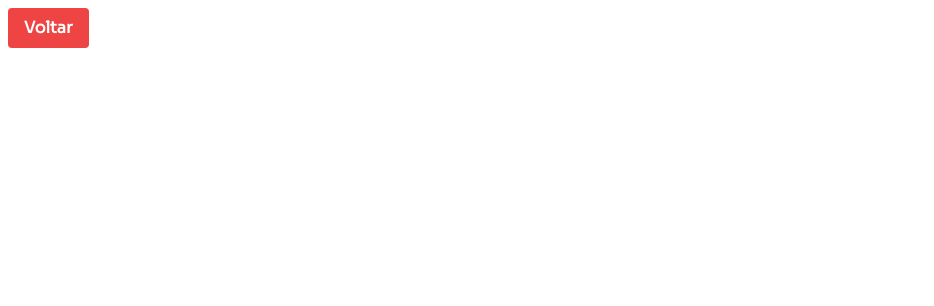
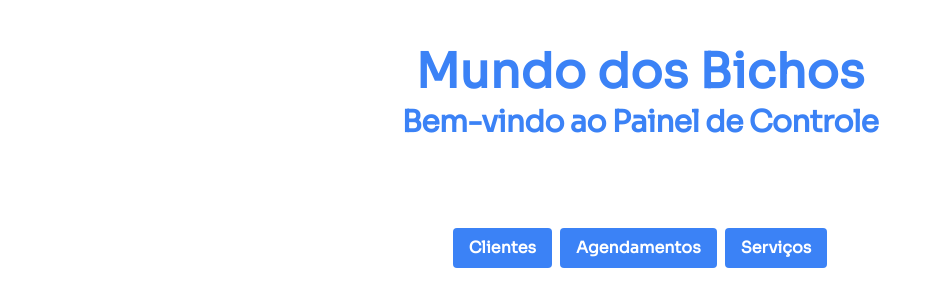
Before and after one commit to maccuci/mundo-dos-bichos, a React (Vite) app: page /clients in a window 1280 px wide. Shown: the top 306 px of the page, without its empty margins (0-934 px from the left). Built offline with nearby package versions, Linux system fonts and the light colour scheme.

Commit message:
testing and remove routes system

```diff
--- a/electron/main/index.ts
+++ b/electron/main/index.ts
@@ -42,6 +42,7 @@ const url = process.env.VITE_DEV_SERVER_URL
 const indexHtml = join(process.env.DIST, 'index.html')
 
 Menu.setApplicationMenu(null)
+
 async function createWindow() {
   win = new BrowserWindow({
     title: 'Mundo dos Bichos',
@@ -74,7 +75,8 @@ async function createWindow() {
   update(win)
 }
 
-app.whenReady().then(createWindow)
+// app.whenReady().then(createWindow)
+app.on('ready', createWindow)
 
 app.on('window-all-closed', () => {
   win = null
--- a/package.json
+++ b/package.json
@@ -4,6 +4,7 @@
   "main": "dist-electron/main/index.js",
   "description": "Electron Vite React boilerplate.",
   "author": "Maccuci",
+  "homepage": "./index.html",
   "license": "MIT",
   "private": true,
   "debug": {
@@ -18,6 +19,7 @@
     "pree2e": "vite build --mode=test"
   },
   "dependencies": {
+    "electron-router-dom": "^1.0.5",
     "electron-updater": "^5.3.0",
     "vite-tsconfig-paths": "^4.2.0"
   },
--- a/src/app.tsx
+++ b/src/app.tsx
@@ -1,16 +1,12 @@
+import { useState } from "react";
 import Masthead from "./components/masthead";
-import { BrowserRouter as Router, Route, Routes } from 'react-router-dom';
 import Clients from "./pages/clients";
-
 
 const App = () => {
   return (
-    <Router>
-      <Routes>
-        <Route path="/" element={<Masthead />} />
-        <Route path="/clients" element={<Clients />} />
-      </Routes>
-    </Router>
+    <div>
+      <Masthead />
+    </div>
   )
 }
 
--- a/src/components/masthead.tsx
+++ b/src/components/masthead.tsx
@@ -1,3 +1,5 @@
+import Navbar from "./navbar";
+
 const Masthead = () => {
     return (
         <div>
@@ -10,11 +12,7 @@ const Masthead = () => {
                 <h2 className="text-2xl text-blue-500 mb-2 xl:text-3xl tracking-tight">
                     <span>Bem-vindo ao Painel de Controle</span>
                 </h2>
-                <nav className="flex gap-2 mt-20">
-                    <a href="/clients" className="bg-blue-500 hover:bg-blue-700 text-white font-bold py-2 px-4 rounded transition-colors">Clientes</a>
-                    <a href="#" className="bg-blue-500 hover:bg-blue-700 text-white font-bold py-2 px-4 rounded transition-colors">Agendamentos</a>
-                    <a href="#" className="bg-blue-500 hover:bg-blue-700 text-white font-bold py-2 px-4 rounded transition-colors">Serviços</a>
-                </nav>
+                <Navbar />
             </div>
         </div>
     )
--- /dev/null
+++ b/src/components/navbar.tsx
@@ -0,0 +1,13 @@
+const Navbar = () => {
+    return (
+        <div className="flex">
+            <nav className="flex gap-2 mt-20">
+                <button className="bg-blue-500 hover:bg-blue-700 text-white font-bold py-2 px-4 rounded transition-colors">Clientes</button>
+                <a href="#" className="bg-blue-500 hover:bg-blue-700 text-white font-bold py-2 px-4 rounded transition-colors">Agendamentos</a>
+                <a href="#" className="bg-blue-500 hover:bg-blue-700 text-white font-bold py-2 px-4 rounded transition-colors">Serviços</a>
+            </nav>
+        </div>
+    )
+}
+
+export default Navbar;
--- a/src/pages/clients.tsx
+++ b/src/pages/clients.tsx
@@ -1,7 +1,8 @@
 const Clients = () => {
+
     return (
         <div className="flex">
-            <a href="/" className="bg-red-500 hover:bg-red-700 text-white font-bold py-2 px-4 transition-colors rounded mt-2 ml-2">Voltar</a>
+            <button className="bg-red-500 hover:bg-red-700 text-white font-bold py-2 px-4 transition-colors rounded mt-2 ml-2">Voltar</button>
         </div>
     )
 }
```
